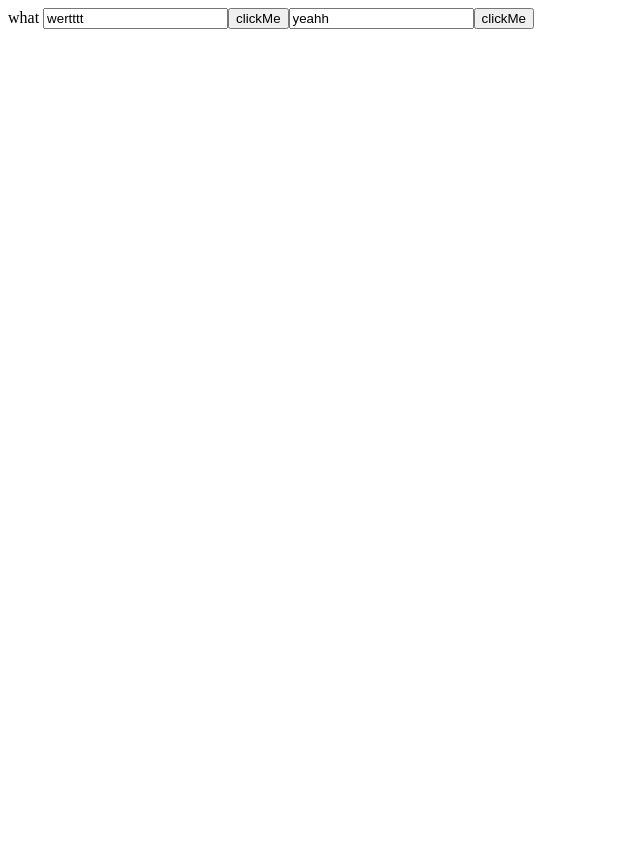
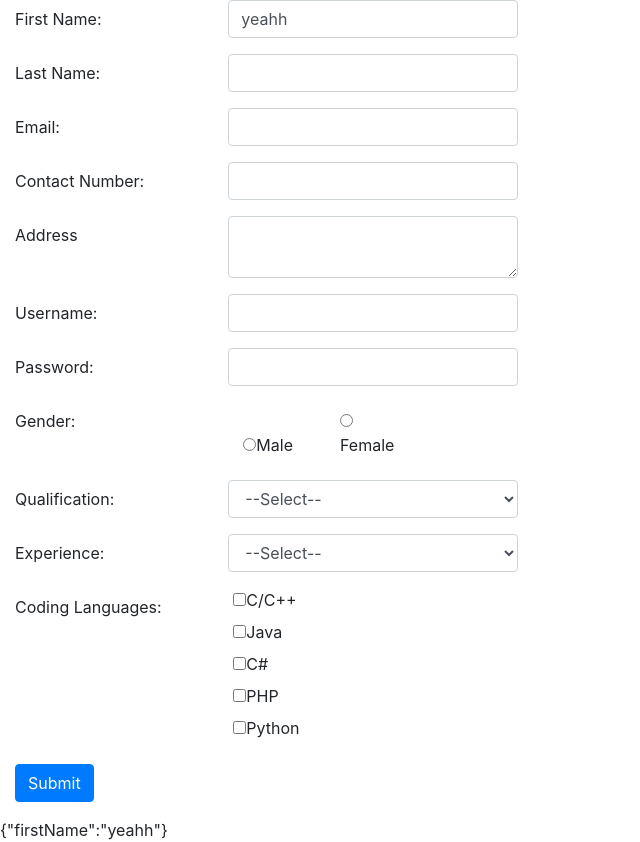
Before and after one commit to rinoymacwan/Angular-Assignment, an Angular app: page / in a window 1280 px wide. Shown: the whole page, without its empty margins (0-640 px from the left). Before the commit the page ends 800 px from the top, so only its background shows below. Built offline with nearby package versions, Linux system fonts and the light colour scheme.

Commit message:
data model partially working

```diff
--- a/angular.json
+++ b/angular.json
@@ -24,7 +24,8 @@
               "src/assets"
             ],
             "styles": [
-              "src/styles.css"
+              "src/styles.css",
+              "node_modules/bootstrap/dist/css/bootstrap.min.css"
             ],
             "scripts": []
           },
--- a/package.json
+++ b/package.json
@@ -19,6 +19,7 @@
     "@angular/platform-browser": "~8.2.3",
     "@angular/platform-browser-dynamic": "~8.2.3",
     "@angular/router": "~8.2.3",
+    "bootstrap": "^4.3.1",
     "rxjs": "~6.4.0",
     "tslib": "^1.10.0",
     "zone.js": "~0.9.1"
--- a/src/app/app.component.html
+++ b/src/app/app.component.html
@@ -1,8 +1,118 @@
-what
+<!--
+<input [(ngModel)]='emp.firstName' />
+<button (click)='func1()'>clickMe</button>
+-->
 
-<input [(ngModel)]= 'str' />
-<button (click)='func()'>clickMe</button>
+<div class="container-fluid">
+  <form>
 
+    <div class="form-group row">
+      <label class="col-sm-2 col-form-label">First Name:</label>
+      <div class="col-sm-3">
+        <input type="text" class="form-control" id="firstName" [(ngModel)]="emp.firstName" name="firstName">
+      </div>
+    </div>
 
-<input [(ngModel)]= 'emp.firstName' />
-<button (click)='func1()'>clickMe</button>
+    <div class="form-group row">
+      <label class="col-sm-2 col-form-label">Last Name:</label>
+      <div class="col-sm-3">
+        <input type="text" class="form-control" id="lastName" [(ngModel)]="emp.lastName" name="lastName">
+      </div>
+    </div>
+
+    <div class="form-group row">
+      <label class="col-sm-2 col-form-label">Email:</label>
+      <div class="col-sm-3">
+        <input type="text" class="form-control" id="email" [(ngModel)]="emp.email" name="email">
+      </div>
+    </div>
+
+    <div class="form-group row">
+      <label class="col-sm-2 col-form-label">Contact Number:</label>
+      <div class="col-sm-3">
+        <input type="text" class="form-control" id="contactNumber" [(ngModel)]="emp.contactNumber" name="contactNumber ">
+      </div>
+    </div>
+
+    <div class="form-group row">
+      <label class="col-sm-2 col-form-label">Address</label>
+      <div class="col-sm-3">
+        <textarea class="form-control" id="address" [(ngModel)]="emp.address" name="address"></textarea>
+      </div>
+    </div>
+
+    <div class="form-group row">
+      <label class="col-sm-2 col-form-label">Username:</label>
+      <div class="col-sm-3">
+        <input type="text" class="form-control" id="username" [(ngModel)]="emp.username" name="username">
+      </div>
+    </div>
+
+    <div class="form-group row">
+      <label class="col-sm-2 col-form-label">Password:</label>
+      <div class="col-sm-3">
+        <input type="password" class="form-control" id="password" [(ngModel)]="emp.password" name="password">
+      </div>
+    </div>
+
+    <div class="form-group row">
+      <label class="col-sm-2 col-form-label">Gender:</label>
+      <div class="col-sm-3">
+        <label class="col-sm-4 col-form-label"><input type="radio" name="gender">Male</label>
+        <label class="col-sm-4 col-form-label"><input type="radio" name="gender">Female</label>
+      </div>
+    </div>
+
+    <div class="form-group row">
+      <label class="col-sm-2 col-form-label">Qualification:</label>
+      <div class="col-sm-3">
+        <select class="form-control" id="sel1">
+          <option value="" selected disabled hidden>--Select--</option>
+          <option>Undergraduate</option>
+          <option>Graduate</option>
+          <option>Postgraduate</option>
+        </select>
+      </div>
+    </div>
+
+    <div class="form-group row">
+      <label class="col-sm-2 col-form-label">Experience:</label>
+      <div class="col-sm-3">
+        <select class="form-control" id="sel1">
+          <option value="" selected disabled hidden>--Select--</option>
+          <option>0 - 2 years</option>
+          <option>2 - 7 years</option>
+          <option>above 7 years</option>
+        </select>
+      </div>
+    </div>
+    <div class="form-group row">
+      <label class="col-sm-2 col-form-label">Coding Languages:</label>
+      <div class="col-sm-3 form-check">
+
+        <div class="checkbox">
+          <label><input type="checkbox" value="C/C++" id="C\cBox1">C/C++</label>
+        </div>
+        <div class="checkbox">
+          <label><input type="checkbox" value="Java" id="C\cBox2">Java</label>
+        </div>
+        <div class="checkbox">
+          <label><input type="checkbox" value="C#" id="C\cBox3">C#</label>
+        </div>
+        <div class="checkbox">
+          <label><input type="checkbox" value="PHP" id="C\cBox4">PHP</label>
+        </div>
+        <div class="checkbox">
+          <label><input type="checkbox" value="Python" id="C\cBox5">Python</label>
+        </div>
+
+      </div>
+    </div>
+
+    <div class="form-group row col-sm-3">
+      <input type="submit" class="btn btn-primary">
+    </div>
+  </form>
+</div>
+
+{{diagnostic}}
--- a/src/app/app.component.ts
+++ b/src/app/app.component.ts
@@ -21,4 +21,5 @@ export class AppComponent implements OnInit{
   func1(): void {
     console.log(this.emp.firstName);
   }
+  get diagnostic() { return JSON.stringify(this.emp); }
 }
```
Also changed, not shown: 2 other files (tests, documents, lock files or other folders).
